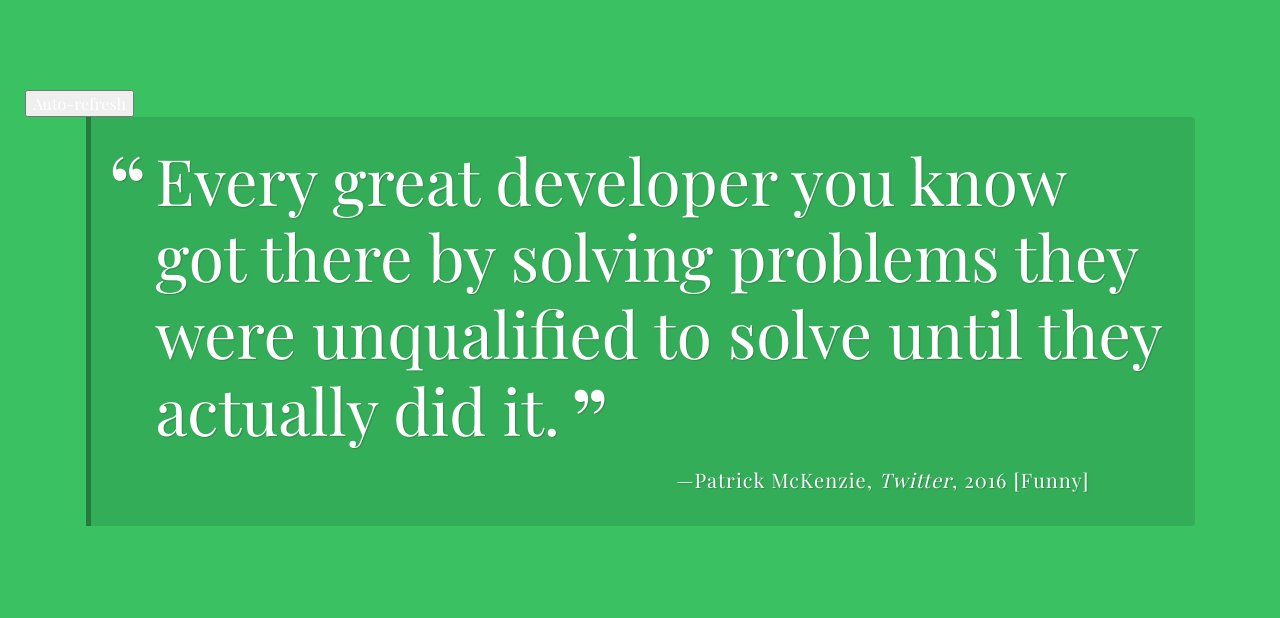
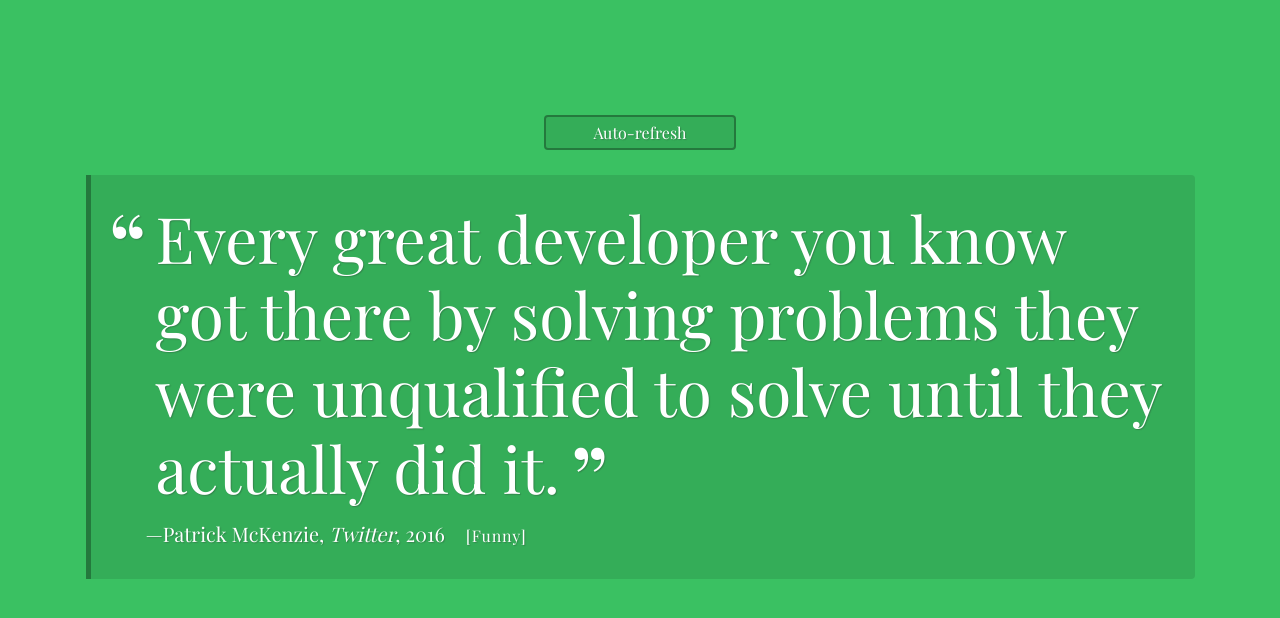
Before and after one commit to sisadm/Random-Quote-Generator, a plain HTML site: page index.html in a window 1280 px wide. Shown: the part 130-748 px from the top of the page. Drawn offline with nearby package versions, Linux system fonts and the light colour scheme; a web font is replaced by a local one.

Commit message:
Update styles.css

```diff
--- a/styles.css
+++ b/styles.css
@@ -1,8 +1,3 @@
-/**
- * Treehouse FSJS Techdegree
- * Random Quote Generator - CSS
- */
-
  @import url('https://fonts.googleapis.com/css?family=Playfair+Display:400,400i,700,700i&display=swap');
 
 body {
@@ -12,7 +7,7 @@ body {
   padding: 5px;
 }
 
-header {
+header, .refresh {
   display: flex;
   flex-flow: row wrap;
   justify-content: space-between;
@@ -22,11 +17,19 @@ header {
   padding: 5px;
 }
 
+.refresh {
+  justify-content: center;
+}
+
+#checkbox {
+  margin: 4px;
+}
+
 h1 {
   text-shadow: 1px 1px 1px rgba(50, 50, 50, 0.3);
 }
 
-.load-quote {
+.load-quote, #refresh {
   color: #fff;
   text-shadow: 1px 1px 1px rgba(50, 50, 50, 0.3);
   width: 12em;
@@ -38,6 +41,11 @@ h1 {
   border-radius: 4px;
   border: 2px solid rgba(0, 0, 0, 0.3);
   transition: 0.5s;
+  outline: none;
+}
+
+#refresh {
+  padding: 5px;
 }
 
 .load-quote:hover {
@@ -89,12 +97,18 @@ h1 {
   position: absolute;
 }
 
-.source {
+.source .tag{
   font-size: 1rem;
   letter-spacing: 0.05em;
   line-height: 1.1;
   text-align: right;
   margin-right: 4em;
+}
+
+.tag {
+  font-size: 0.6rem
+  padding: 1px;
+  margin-left: 1em;
 }
 
 .source:before {
```
